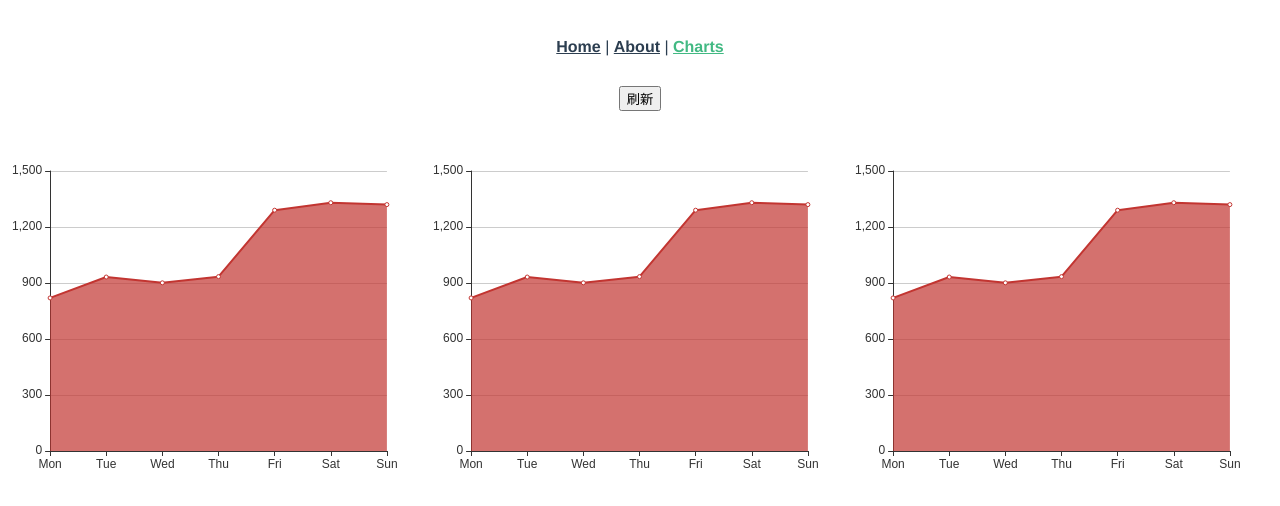
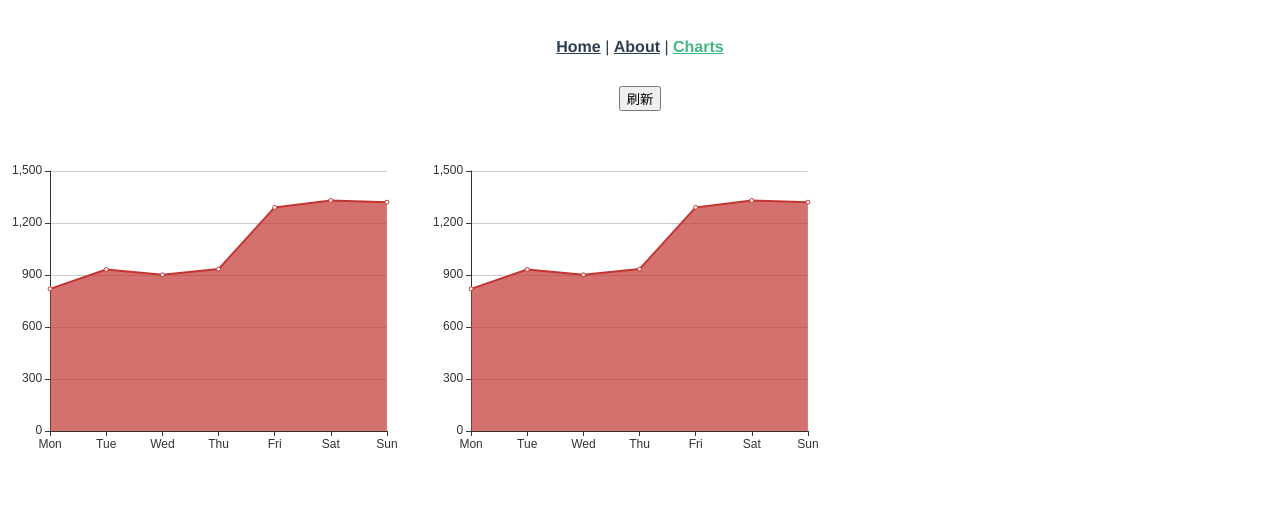
Before and after one commit to JasonBai007/vue-starter, a Vue app: page /#/charts in a window 1280 px wide. Shown: the top 506 px of the page. Built offline with nearby package versions, Linux system fonts and the light colour scheme.

Commit message:
动态设置高度

```diff
--- a/src/components/XChart.vue
+++ b/src/components/XChart.vue
@@ -1,7 +1,7 @@
 <template>
   <div class="chart-wrap">
     <div v-if="isEmpty">暂无数据</div>
-    <div v-else :id="randomId" style="height:400px;"></div>
+    <div v-else :id="randomId"></div>
   </div>
 </template>
 
@@ -26,22 +26,26 @@ export default {
       return echarts.init(document.getElementById(this.randomId));
     },
     randomId() {
-      return `ID${new Date().getTime()}${Math.random() * 1000}`;
+      return `ID${parseInt(Math.random() * 1000)}`;
     }
   },
   mounted() {
     // 初始第一次渲染图表
+    this.setHeight();
     this.renderChart(this.options);
     window.addEventListener("resize", () => {
-      this.myChart.resize({
-        width: window.getComputedStyle(
-          document.querySelector(".chart-wrap"),
-          null
-        ).width
-      });
+      this.setHeight();
     });
   },
   methods: {
+    setHeight() {
+      this.myChart.resize({
+        height: window.getComputedStyle(
+          document.querySelector(".chart-wrap"),
+          null
+        ).height
+      });
+    },
     renderChart(opts) {
       if (opts && opts.series.length > 0) {
         this.isEmpty = false;
@@ -65,5 +69,6 @@ export default {
 <style lang="scss" scoped>
 .chart-wrap {
   width: 100%;
+  height: 100%;
 }
 </style>
--- a/src/views/Charts.vue
+++ b/src/views/Charts.vue
@@ -52,6 +52,7 @@ export default {
 <style lang="scss" scoped>
 .wrap {
   display: flex;
+  height: 380px;
   justify-content: center;
   & > div {
     width: 33.333%;
```
